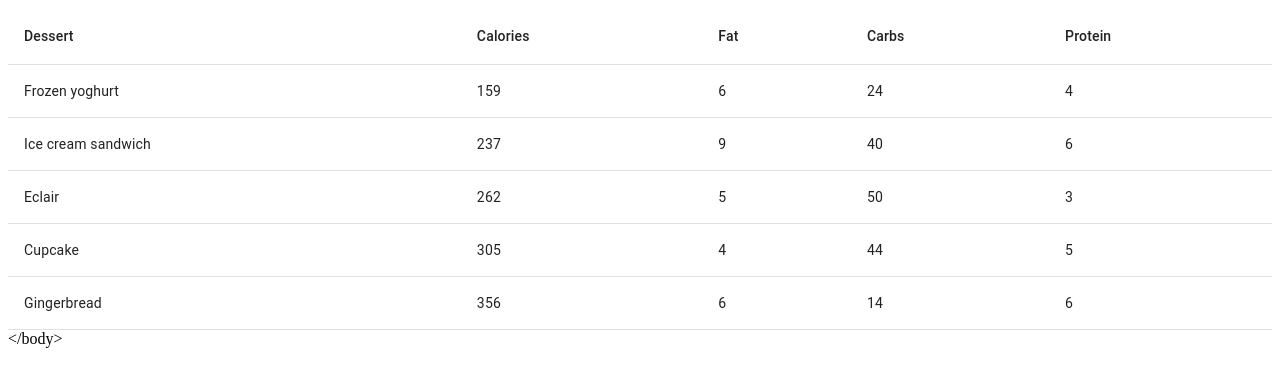
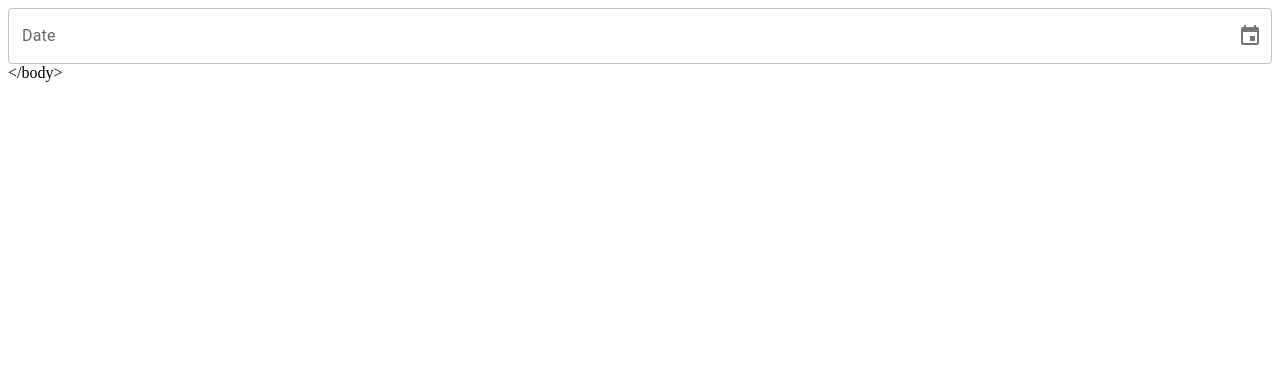
Before and after one commit to furkansylu97/MaterialUiProjects, a React (Vite) app in the folder MaterialUiProjects/: page / in a window 1280 px wide. Shown: the top 386 px of the page. Built offline with nearby package versions, Linux system fonts and the light colour scheme.

Commit message:
Mui Date Picker works and packages installation were performed

```diff
--- a/MaterialUiProjects/package.json
+++ b/MaterialUiProjects/package.json
@@ -15,6 +15,9 @@
     "@mui/icons-material": "^7.1.0",
     "@mui/lab": "^7.0.0-beta.12",
     "@mui/material": "^7.1.0",
+    "@mui/x-date-pickers": "^8.2.0",
+    "dayjs": "^1.11.13",
+    "moment-jalaali": "^0.10.4",
     "react": "^19.1.0",
     "react-dom": "^19.1.0"
   },
--- a/MaterialUiProjects/src/App.tsx
+++ b/MaterialUiProjects/src/App.tsx
@@ -1,5 +1,6 @@
 import './App.css'
-import { LessonTable } from './components/LessonTable'
+import { LessonDatePickerTimePicker } from './components/LessonDatePickerTimePicker'
+// import { LessonTable } from './components/LessonTable'
 // import { LessonLoadingButton } from './components/LessonLoadingButton'
 // import { LessonSkeleton } from './components/LessonSkeleton'
 // import { LessonSpinnerOrProgress } from './components/LessonSpinnerOrProgress'
@@ -68,7 +69,8 @@ function App() {
       {/* <LessonSpinnerOrProgress /> */}
       {/* <LessonSkeleton /> */}
       {/* <LessonLoadingButton /> */}
-      <LessonTable />
+      {/* <LessonTable /> */}
+      <LessonDatePickerTimePicker />
     </>
   )
 }
--- /dev/null
+++ b/MaterialUiProjects/src/components/LessonDatePickerTimePicker.tsx
@@ -0,0 +1,19 @@
+import { useState } from 'react';
+import { Dayjs } from 'dayjs';
+import { Stack } from '@mui/material';
+import { AdapterDayjs } from '@mui/x-date-pickers/AdapterDayjs';
+import { DatePicker, LocalizationProvider } from '@mui/x-date-pickers';
+
+
+export const LessonDatePickerTimePicker = () => {
+
+    const [value, setValue] = useState<Dayjs | null>(null)
+
+  return (
+    <Stack>
+        <LocalizationProvider dateAdapter={AdapterDayjs}>
+            <DatePicker value={value} onChange={(newValue) => {setValue(newValue); }} label='Date' slotProps={{textField: { fullWidth: true }}}  />
+        </LocalizationProvider>
+    </Stack>
+  )
+}
```
Also changed, not shown: 1 other file (tests, documents, lock files or other folders).
